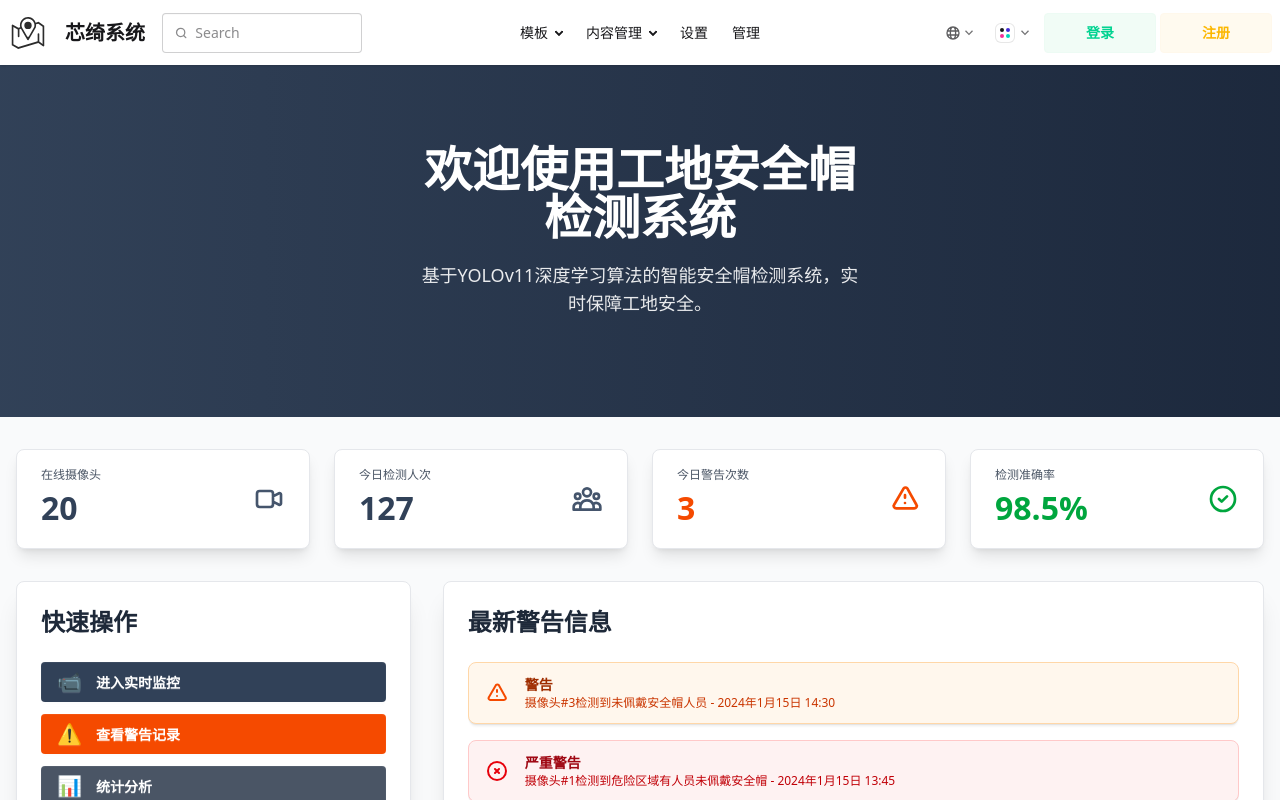
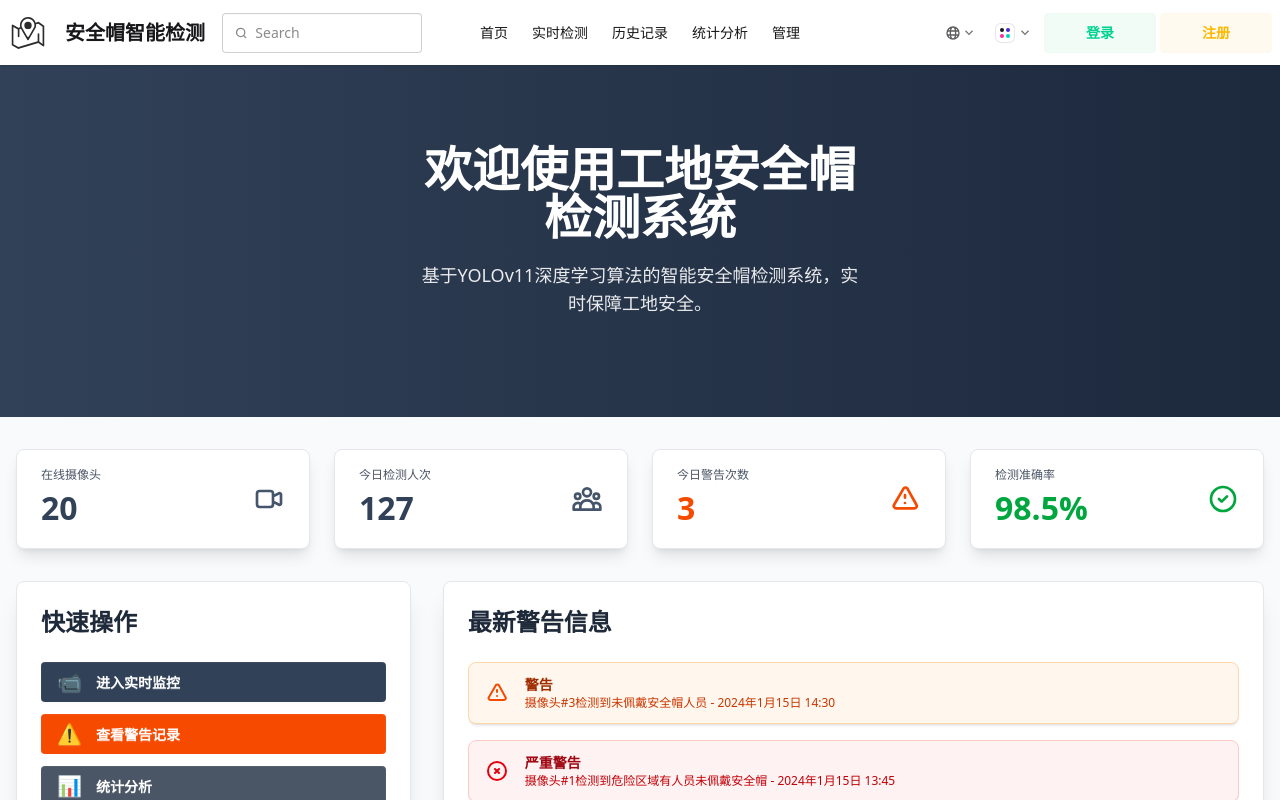
Before and after one commit to Fate-Star-Kata/Safety-helmet-inspection, a Vue app: page / in a window 1280 px wide. Shown: the top 800 px of the page. Built offline with nearby package versions, Linux system fonts and the light colour scheme.

Commit message:
fix header

```diff
--- a/src/configs/index.ts
+++ b/src/configs/index.ts
@@ -19,109 +19,36 @@ try {
 // 主菜单配置（用于Header组件）
 export const defaultMenuItems: MenuItem[] = [
   {
-    id: 'dashboard',
-    label: 'menu.dashboard',
-    href: '/dashboard',
-    icon: null,
-    hide: true,
-  },
-  {
-    id: 'templates',
-    label: 'menu.templates',
-    href: '/templates',
-    icon: null,
-    children: [
-      {
-        id: 'stats',
-        label: 'menu.stats',
-        href: '/templates/stats',
+    id: "home",
+    label: "首页",
+    href: "/",
     icon: null,
   },
   {
-        id: 'knowledge',
-        label: 'menu.knowledge',
-        href: '/templates/knowledge',
+    id: "detection",
+    label: "实时检测",
+    href: "/detection",
     icon: null,
   },
   {
-        id: 'websocket',
-        label: 'menu.websocket',
-        href: '/templates/websocket',
+    id: "history",
+    label: "历史记录",
+    href: "/history",
     icon: null,
   },
   {
-        id: 'analytics',
-        label: 'menu.analytics',
-        href: '/templates/analytics',
-        icon: null,
-      },
-    ]
-  },
-  {
-    id: 'system',
-    label: 'menu.system',
-    icon: null,
-    hide: true,
-    children: [
-      {
-        id: 'user-management',
-        label: 'menu.userManagement',
-        href: '/system/users',
-      },
-      {
-        id: 'role-management',
-        label: 'menu.roleManagement',
-        href: '/system/roles',
-      },
-      {
-        id: 'permission',
-        label: 'menu.permission',
-        children: [
-          {
-            id: 'menu-permission',
-            label: 'menu.menuPermission',
-            href: '/system/permission/menu',
-          },
-          {
-            id: 'api-permission',
-            label: 'menu.apiPermission',
-            href: '/system/permission/api',
-            hide: true,
-          },
-        ],
-      },
-    ],
-  },
-  {
-    id: 'content',
-    label: 'menu.content',
-    icon: null,
-    children: [
-      {
-        id: 'articles',
-        label: 'menu.articles',
-        href: '/content/articles',
-      },
-      {
-        id: 'categories',
-        label: 'menu.categories',
-        href: '/content/categories',
-      },
-    ],
-  },
-  {
-    id: 'settings',
-    label: 'menu.settings',
-    href: '/settings',
+    id: "statistics",
+    label: "统计分析",
+    href: "/statistics",
     icon: null,
   },
   {
-    id: 'admin',
-    label: 'menu.admin',
-    href: '/admin',
+    id: "admin",
+    label: "menu.admin",
+    href: "/admin",
     icon: null,
   },
-]
+];
 
 // 管理后台菜单配置
 export const adminMenuItems: AdminHeader[] = [
```
Also changed, not shown: 1 other file (tests, documents, lock files or other folders). Lines whose indentation alone changed are shown as unchanged.
